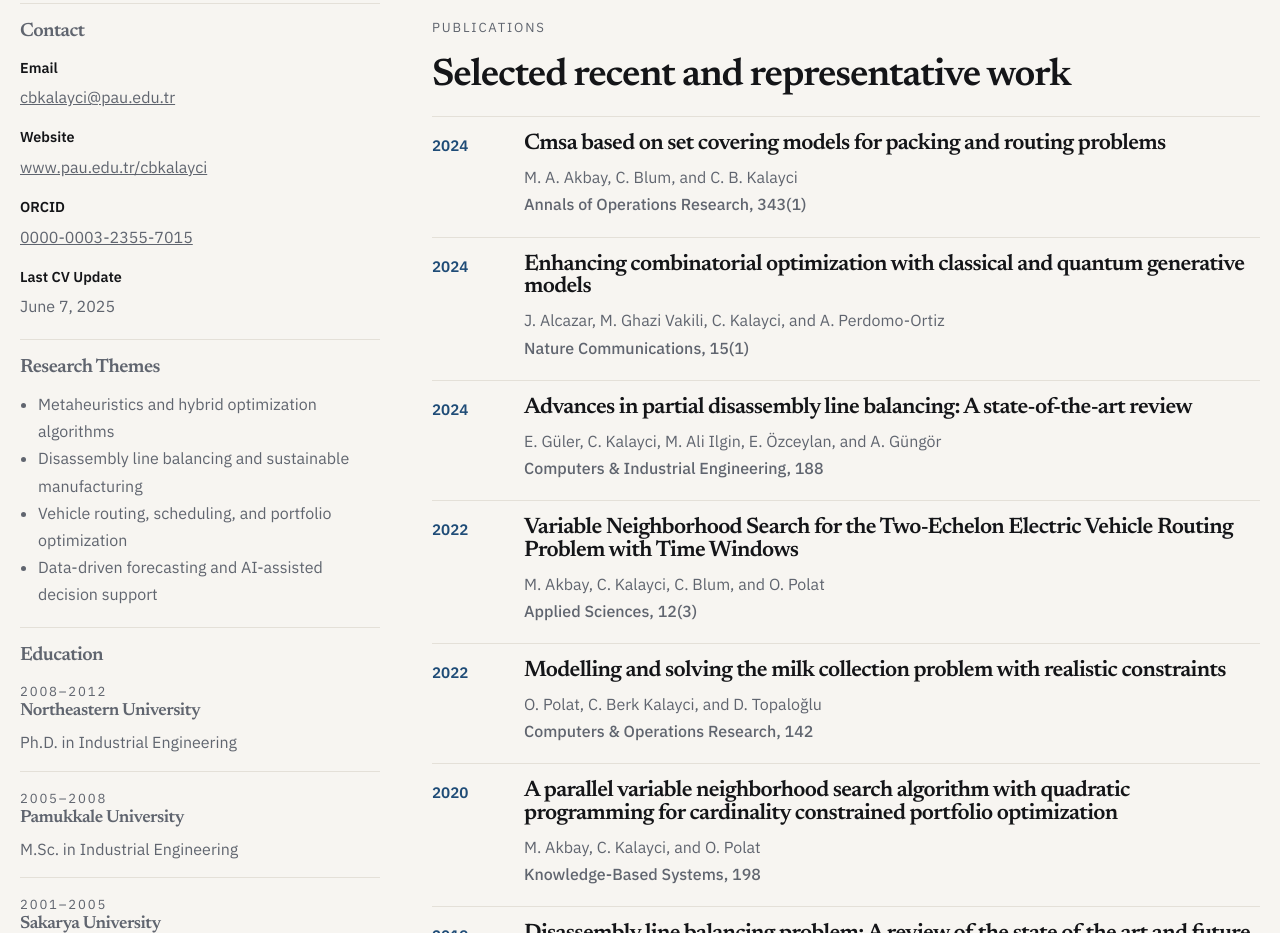
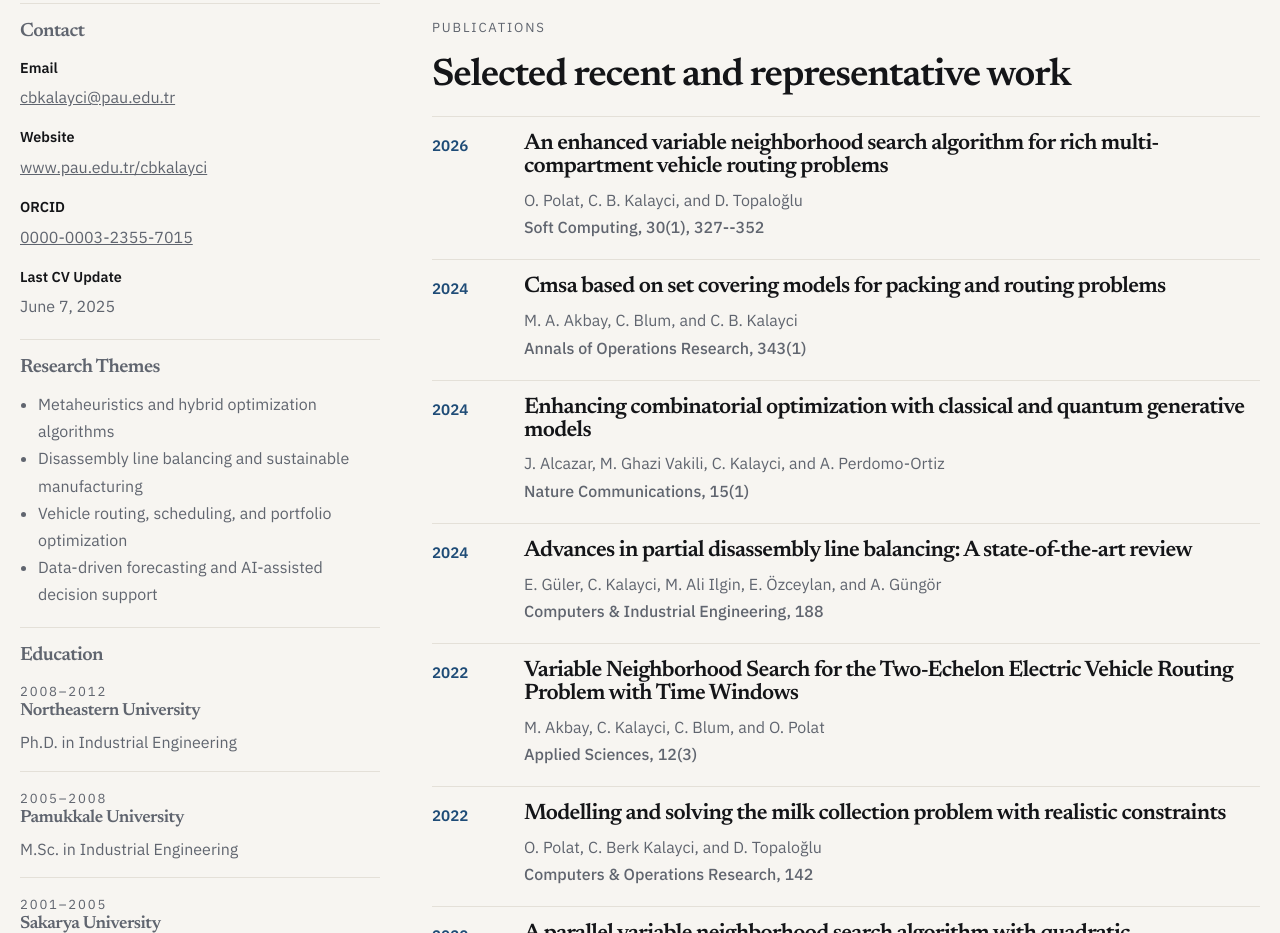
Before and after one commit to cbkalayci/cbkalayci.github.io, a plain HTML site: page index.html in a window 1280 px wide. Shown: the part 938-1871 px from the top of the page. Drawn offline with Linux system fonts and the light colour scheme.

Commit message:
Add 2026 Soft Computing publication

```diff
--- a/index.html
+++ b/index.html
@@ -218,6 +218,14 @@
 
             <ol class="publication-list">
               <li>
+                <span class="pub-year">2026</span>
+                <div>
+                  <h3>An enhanced variable neighborhood search algorithm for rich multi-compartment vehicle routing problems</h3>
+                  <p>O. Polat, C. B. Kalayci, and D. Topaloğlu</p>
+                  <p class="venue">Soft Computing, 30(1), 327--352</p>
+                </div>
+              </li>
+              <li>
                 <span class="pub-year">2024</span>
                 <div>
                   <h3>Cmsa based on set covering models for packing and routing problems</h3>
```
